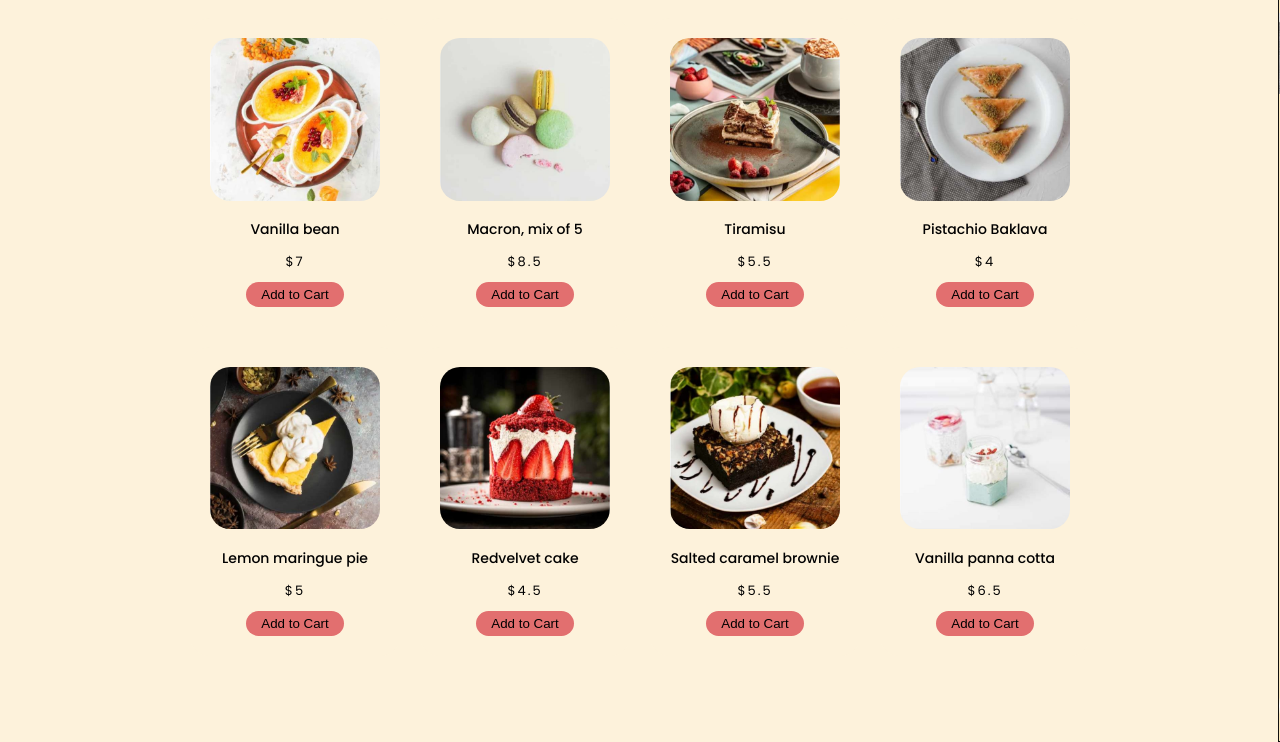
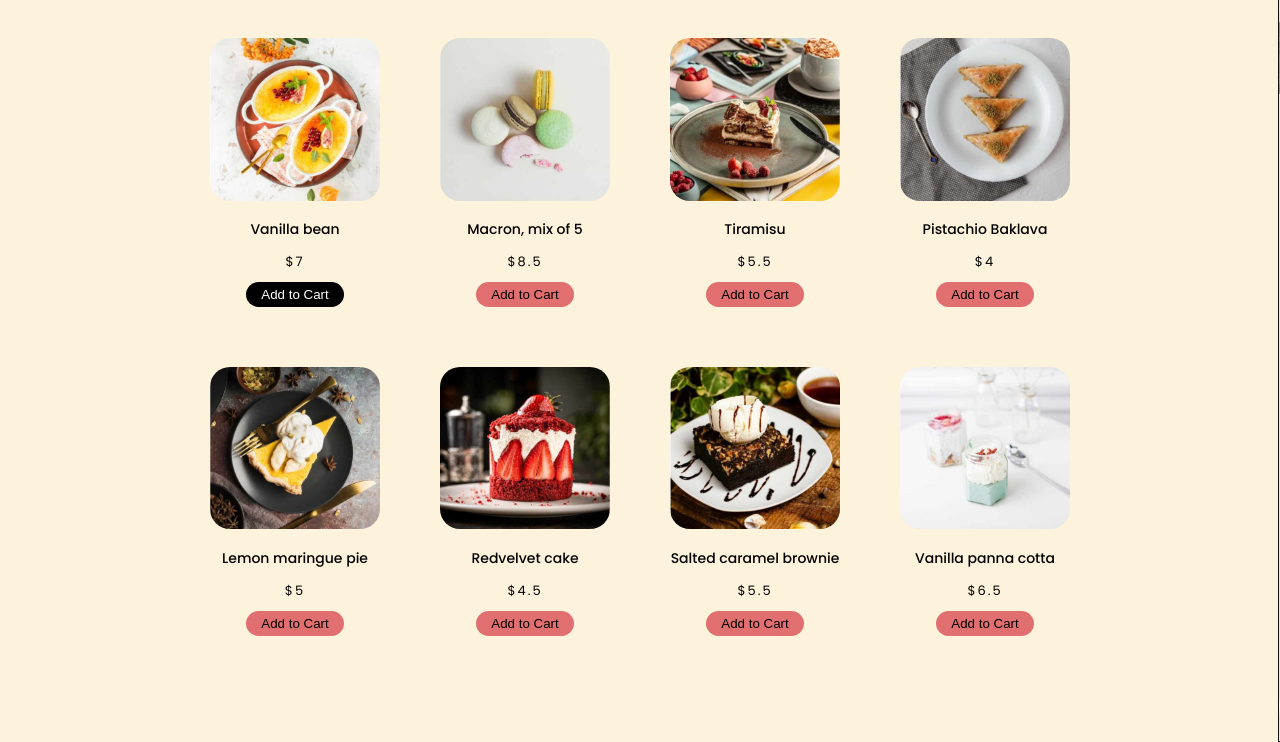
Before and after one commit to aanya-19/shopping-cart-begginer, a plain HTML site: page index.html in a window 1280 px wide. In both pictures the pointer is over the button 294 px from the left and 352 px from the top of the page. Shown: the part 58-800 px from the top of the page. Drawn offline with Linux system fonts and the light colour scheme.

Commit message:
Update index.css

```diff
--- a/index.css
+++ b/index.css
@@ -73,6 +73,10 @@ header .icon-cart span{
     padding: 5px 15px;
     margin-top: 10px;
     cursor: pointer;
+}
+.list-products .item button:hover{
+    background-color:black;
+    color:white;
 }
 
 /* shopping cart */
```
